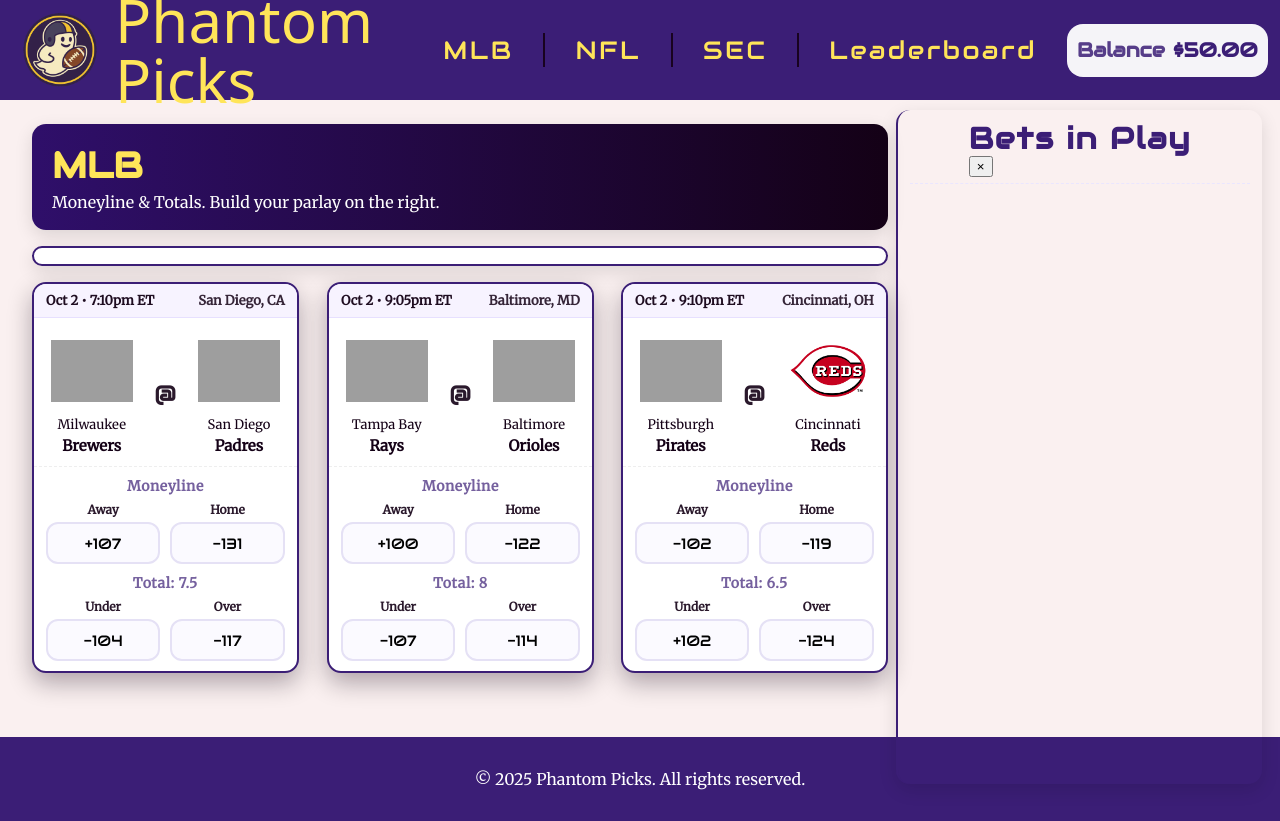
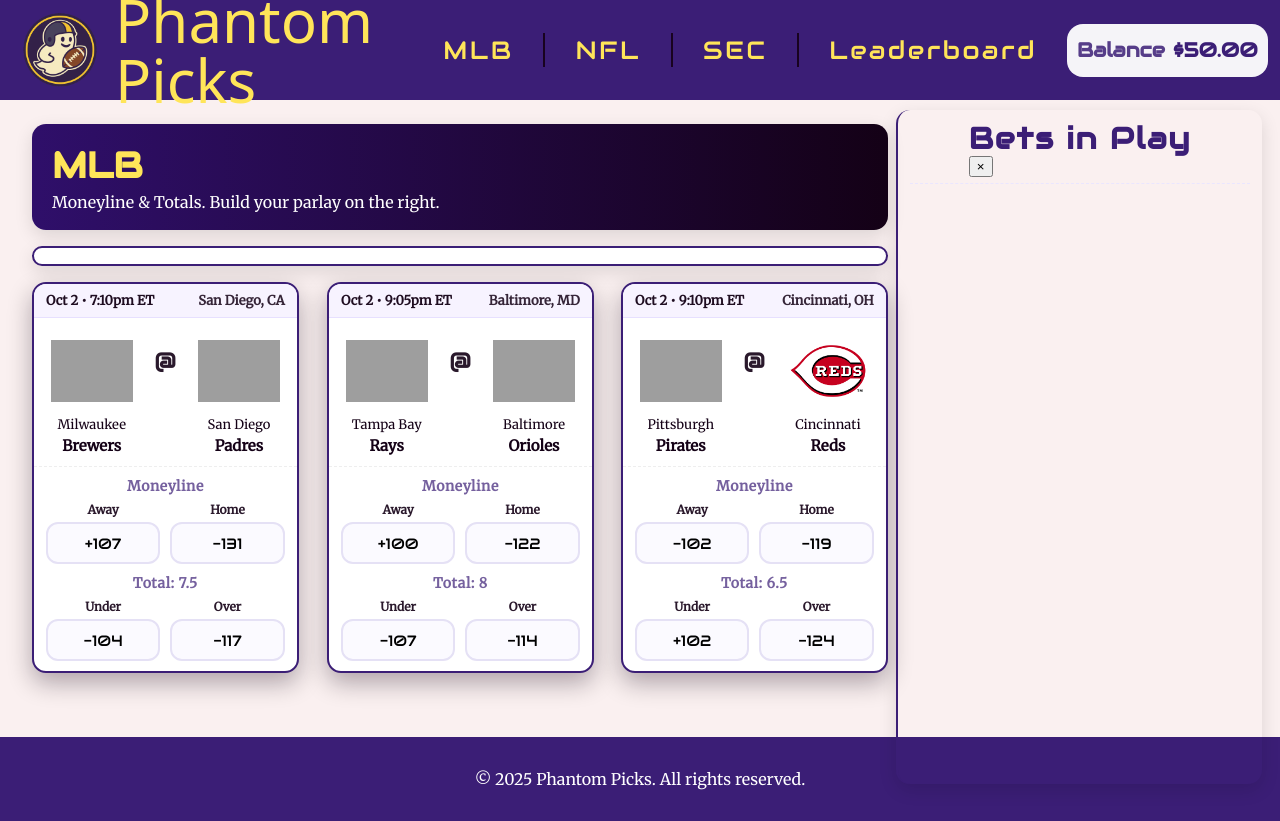
Before and after one commit to Aidan-usc/Game-Line, a PHP site: page /mlb.html in a window 1280 px wide. Run offline with PHP 8.4, Linux system fonts and the light colour scheme; some web fonts are replaced; grey boxes are pictures that could not be loaded.

Commit message:
Update cards.css

```diff
--- a/assets/css/cards.css
+++ b/assets/css/cards.css
@@ -108,3 +108,7 @@
 .pick-btn.selected:hover{
   background:var(--indigo); color:var(--maize); border-color:var(--indigo);
 }
+
+/* Align the @ with the first line of team text */
+.gc-center { align-items: flex-start; }
+.at { align-self: flex-start; margin-top: 6px; }
```
